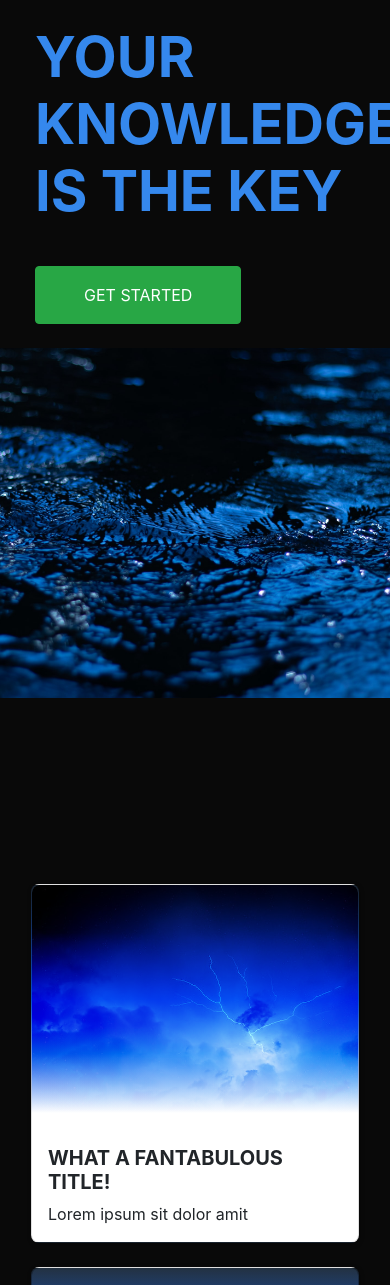
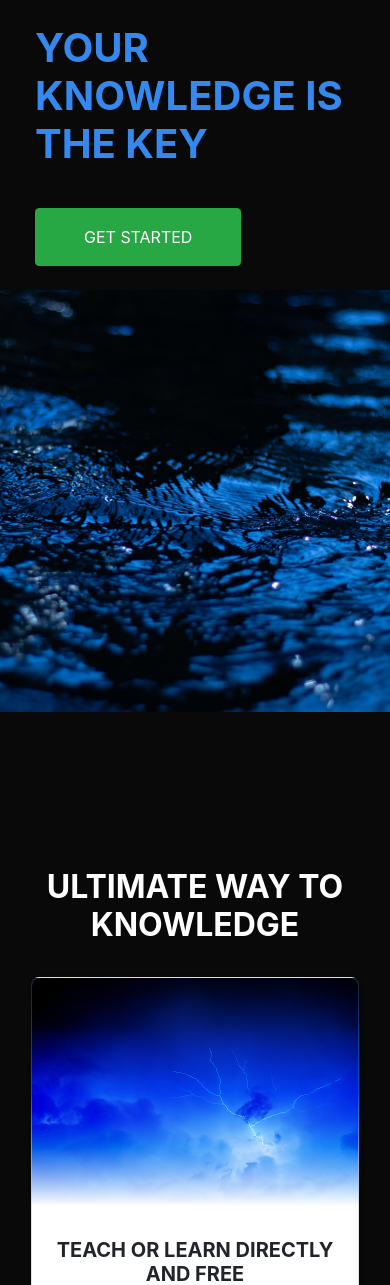
Before and after one commit to rockroman/CI_PP4-Knowledge-Flow, a Django app: page / in a window 390 px wide; the page is wider, and only the part inside the window is pictured. Shown: the part 56-1341 px from the top of that part. Run offline with Django 3.2, Linux system fonts and the light colour scheme; data that the repository does not hold is empty; some libraries are stand-ins or nearby versions; grey boxes are pictures that could not be loaded.

Commit message:
style home page

```diff
--- a/flow_blog/templates/flow_blog/add_blog.html
+++ b/flow_blog/templates/flow_blog/add_blog.html
@@ -5,9 +5,9 @@
 {% block content %}
 {% block nav-bar %}{% include 'navbar.html' %}{% endblock nav-bar %}
 
-<h1 class="col-12 text-center"> ADD BLOG POST</h1>
+<h1 class="col-12 text-center text-white"> ADD BLOG POST</h1>
 <div class="container">
-    <div class="form-group">
+    <div class="form-group bg-secondary p-3">
         <form action="" method="POST" enctype="multipart/form-data" autocomplete="off">
             {% csrf_token %}
              {{ form.as_p }}
--- a/flow_blog/templates/flow_blog/edit_blog.html
+++ b/flow_blog/templates/flow_blog/edit_blog.html
@@ -11,13 +11,13 @@
 {% if user.is_authenticated %}
   {% if user == blogpost.creator %}
 
-    <h1 class="col-12 text-center"> EDIT BLOG POST</h1>
+    <h1 class="col-12 text-center text-white"> EDIT BLOG POST</h1>
     <div class="container pt-3">
-        <div class="form-group">
+        <div class="form-group bg-secondary p-3">
             <form action="" method="POST" enctype="multipart/form-data">
                 {% csrf_token %}
                 {{ form.as_p }}
-                <button class="btn btn-primary pl-5 pr-5 p-2 font-weight-bold" type="submit">UPDATE</button>
+                <button class="btn btn-success pl-5 pr-5 p-2 font-weight-bold" type="submit">UPDATE</button>
             </form>
         </div>
     </div>
--- a/static/css/style.css
+++ b/static/css/style.css
@@ -10,10 +10,11 @@ body{
     margin: 0;
     padding: 0;
     box-sizing: border-box;
+
 }
 h1{
 
-    font-size: 3.5em;
+    /* font-size: 1rem; */
     text-transform: uppercase;
 
 
@@ -87,17 +88,7 @@ h2,h3{
 /* end nav-bar styles */
 
 /* home page styles-------------------------------------------------------------------------------------------- */
-.jumbotron-fluid{
-   /* background-image:url(/static/images/flow-home-big.jpg); */
-   min-height:450px;
-   background-size: cover;
-   background-attachment: fixed;
-   background-position: center;
-}
 
-#header{
-    /* background-image:url('/static/images/flow-home-big.jpg'); */
-  }
 
 /* midle section styles--------------------------- */
 
@@ -298,6 +289,8 @@ h2,h3{
 }
 .hero-text{
   color: #378cf4f8;
+  font-size: 3.5rem;
+  text-transform: uppercase;
 
 
 }
@@ -308,15 +301,20 @@ h2,h3{
 }
 .clipped {
   clip-path: polygon(50% 0, 100% 0, 100% 100%, 0% 100%);
-  min-height: 350px;
+  /* min-height: 350px; */
   background-image: url(/static/images/greg-rosenke-mBCsft4274I-unsplash-flow.jpg);
   background-position: center;
-  background-size: cover
+  background-size: cover;
+  height: 100%;
+
 }
 @media screen and (max-width: 900px){
   .headline {
     left: 40px;
 
+  }
+  .hero-text{
+    font-size: 2.5rem;
   }
 }
 
@@ -327,6 +325,11 @@ h2,h3{
   }
   .clipped {
     clip-path: none;
-    max-height: 300px !important;
+    height: 50%;
+
+  }
+
+  h1{
+    font-size: 2rem;
   }
 }
--- a/templates/index.html
+++ b/templates/index.html
@@ -4,63 +4,45 @@
     {% block nav-bar %}{% include 'navbar.html' %}{% endblock nav-bar %}
     <!--  hero section -->
 <section class="container-fluid p-0 ">
-
-        <!-- <div class=" jumbotron-fluid text-center p-3 "style="height:45vh" >
-                <h1 class="col-12 text-white font-weight-bold mt-5"> knowledge is key</h1>
-                <p class="lead text-white-50 font-weight-bold">share your knowledge with us</p>
-                <a href="" class="btn btn-outline-secondary text-white pl-5 pr-5 p-2 bg-primary">Click</a>
-        </div> -->
-
-
   <div class="d-sm-flex align-items-center justify-content-between w-100"  id="hero">
     <div class="col-md-4 mx-auto mb-4 mb-sm-0 headline">
-            <!-- <span class="text-white text-uppercase">Subheadline</span> -->
       <h1 class=" my-4 font-weight-bold mr-2 hero-text">your knowledge <span class="hero-text" >is the key</span></h1>
       <a href="#" class="btn btn-success px-5 py-3 text-white text-uppercase mt-3 mt-sm-0">Get Started</a>
     </div>
     <!-- in mobile remove the clippath -->
-          <div class="col-md-8 h-100 clipped fadeIn">
+    <div class="col-md-8 clipped fadeIn">
 
     </div>
   </div>
-
-
 </section >
     <!-- end hero -->
 
+<section>
+    <h2 class="text-center text-white">ULTIMATE WAY TO KNOWLEDGE</h2>
+</section>
     <!-- bottom hero -->
-    <div class="container-fluid d-flex justify-content-center">
-        <ul class="card-wrapper justify-content-center p-3">
-
-            <li class="card1" id="mycard">
+<section class="container-fluid d-flex justify-content-center mt-3">
+    <div class="card-wrapper justify-content-center p-3">
+          <div class="card1" id="mycard">
             <img class="fadeIn" src='/static/images/lightingRodrigoSouza.jpg' alt=''>
+            <h3 class="text-center"><a href=""> Teach or Learn directly and <span class="">FREE</span></a></h3>
+            <!-- <p>Lorem ipsum sit dolor amit</p> -->
+          </div>
+          <div class="card1">              <img class="fadeIn" src='https://images.unsplash.com/photo-1611083360739-bdad6e0eb1fa?crop=entropy&cs=tinysrgb&fit=max&fm=jpg&ixid=MXwxNDU4OXwwfDF8cmFuZG9tfHx8fHx8fHw&ixlib=rb-1.2.1&q=80&w=400' alt=''>
             <h3><a href="">What a Fantabulous Title!</a></h3>
             <p>Lorem ipsum sit dolor amit</p>
-            </li>
-
-
-            <li class="card1">              <img class="fadeIn" src='https://images.unsplash.com/photo-1611083360739-bdad6e0eb1fa?crop=entropy&cs=tinysrgb&fit=max&fm=jpg&ixid=MXwxNDU4OXwwfDF8cmFuZG9tfHx8fHx8fHw&ixlib=rb-1.2.1&q=80&w=400' alt=''>
-              <h3><a href="">What a Fantabulous Title!</a></h3>
-              <p>Lorem ipsum sit dolor amit</p>
-            </li>
-            <li class="card1">
+          </div>
+          <div class="card1">
             <img src='https://images.unsplash.com/photo-1613230485186-2e7e0fca1253?crop=entropy&cs=tinysrgb&fit=max&fm=jpg&ixid=MXwxNDU4OXwwfDF8cmFuZG9tfHx8fHx8fHw&ixlib=rb-1.2.1&q=80&w=400' alt=''>
             <h3><a href="">Positively Terrific Title</a></h3>
             <p>Lorem ipsum sit dolor amit</p>
-            </li>
-          </ul>
           </div>
-
-
+    </div>
+</section>
 
     <!-- end bottom hero -->
 
     <!-- midlle section-->
-    <section>
-        <a id="title" class="text-dark " href="">{{ blogpost.title }}</a>
-
-    </section>
-
 
     <!-- end middle section -->
 <section>
@@ -68,31 +50,20 @@
     <div class="container py-5 h-100">
       <div class="row d-flex justify-content-center align-items-center h-100">
         <div class="col-md-6 col-xl-6">
-
           <div class="card text-white" style="background-color: #040831; border-radius: 15px;">
             <div class="card-body p-5">
-
               <i class="fas fa-quote-left fa-2x mb-4"></i>
-
               <p class="lead">Genius is one percent inspiration and ninety-nine percent perspiration.</p>
-
               <hr>
-
               <div class="d-flex justify-content-between">
                 <p class="mb-0">Thomas Edison</p>
-
-                      </div>
-
               </div>
             </div>
-
+          </div>
         </div>
       </div>
     </div>
   </section>
-
-
-
 </section>
 
 
```
Also changed, not shown: flow_blog/templates/flow_blog/blog_details.html (+28 -3 lines). Lines whose indentation alone changed are shown as unchanged.
